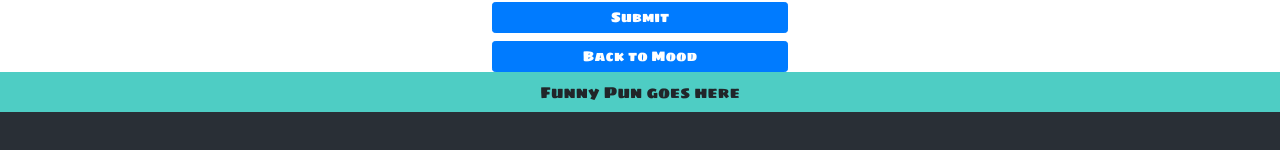
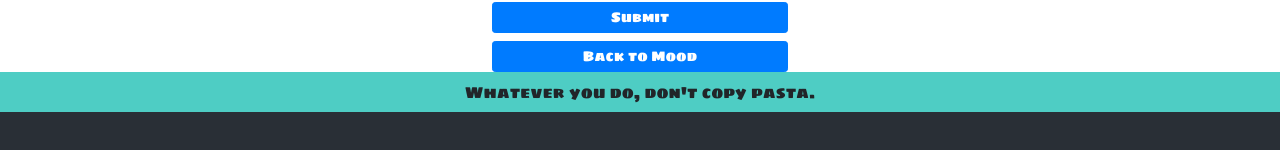
Before and after one commit to hannahtrask/ItsAllGouda-frontend, a React (Create React App) app: page /create in a window 1280 px wide. Shown: the part 416-566 px from the top of the page. Built offline with nearby package versions, Linux system fonts and the light colour scheme; the HTML template or start-up script is replaced by a standard one.

Commit message:
url added, state instantiated, useEffect imported

```diff
--- a/src/components/footer.js
+++ b/src/components/footer.js
@@ -1,8 +1,26 @@
-import React from 'react';
+import React, { useState, useEffect } from 'react';
 import '../scss/footer.scss';
 
 function Footer() {
-	return <div className='footer'>Funny Pun goes here</div>;
+//instantiating state to randomize puns
+const [pun, setPun] = useState('Whatever you do, don\'t copy pasta.')
+
+//url for fetch call
+const url = 'https://cdn.contentful.com/spaces/i400pneoa60x/environments/master/entries?access_token=tqdo3TnhYgSsLQukoxBUvQQj_3vHkJRKG2_TpD-fVJo'
+
+// //this function will get a pun
+// const getPun = pun => {
+// 	fetch(url)
+// 	.then((res)=>res.json())
+// 	.then((data)=>setPun(data))
+// }
+
+// //this will run on mount
+// useEffect(()=>{
+// 	getPun()
+// }, [])
+
+	return <div className='footer'>{pun}</div>;
 }
 
 export default Footer;
```
